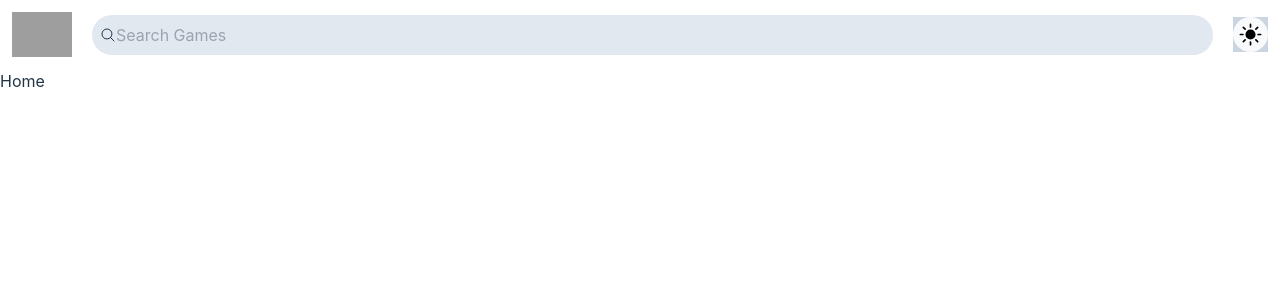
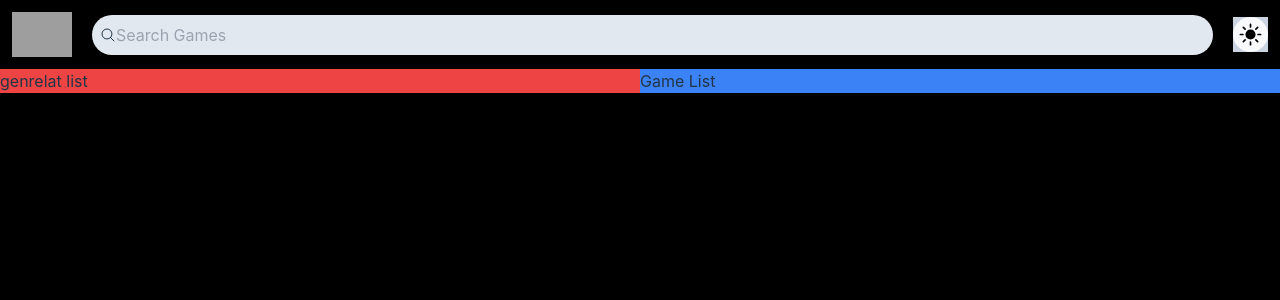
Before and after one commit to mengistuabebe06/Game-Listing-app, a React (Vite) app: page / in a window 1280 px wide. Shown: the top 300 px of the page. Built offline with nearby package versions, Linux system fonts and the light colour scheme; no server answers; grey boxes are pictures that could not be loaded.

Commit message:
fetch api data

```diff
--- a/package.json
+++ b/package.json
@@ -10,6 +10,7 @@
     "preview": "vite preview"
   },
   "dependencies": {
+    "axios": "^1.4.0",
     "react": "^18.2.0",
     "react-dom": "^18.2.0",
     "react-icons": "^4.10.1"
--- a/src/App.jsx
+++ b/src/App.jsx
@@ -1,18 +1,29 @@
-import { useState } from "react";
+import { useEffect, useState } from "react";
 import reactLogo from "./assets/react.svg";
 import viteLogo from "/vite.svg";
 import "./App.css";
 import Home from "./Pages/Home";
 import Header from "./Components/Header";
+import { ThemeContext } from "./Context/ThemeContext";
 
 function App() {
   const [count, setCount] = useState(0);
   const [theam, setTheam] = useState("light");
+
+  useEffect(() => {
+    setTheam(()=> localStorage.getItem('theme')?localStorage.getItem('theme'):'dark')
+  },[])
   return (
-    <div className={`${theam} ${theam == 'dark'?'bg-[121212]':null} h-[100vh]`}>
-      <Header />
-      <Home />
-    </div>
+    <ThemeContext.Provider value={[theam, setTheam]}>
+      <div
+        className={`${theam} ${
+          theam == "dark"?"bg-black" : null
+        } h-[100vh]`}
+      >
+        <Header />
+        <Home />
+      </div>
+    </ThemeContext.Provider>
   );
 }
 
--- /dev/null
+++ b/src/Components/GenreList.jsx
@@ -0,0 +1,18 @@
+import React, { useEffect } from "react";
+import GlobalApi from "../Services/GlobalApi";
+
+function GenreList() {
+  const getGenreList = () => {
+    GlobalApi.getGenreList.then((response) => {
+      console.log(response.data.results);
+      //   return response.json();
+    });
+  };
+
+  useEffect(() => {
+    getGenreList();
+  }, []);
+  return <div>genrelat list</div>;
+}
+
+export default GenreList;
--- a/src/Components/Header.jsx
+++ b/src/Components/Header.jsx
@@ -1,12 +1,19 @@
-import React, { useState } from "react";
+import React, { useContext, useEffect, useState } from "react";
 import logo from "../assets/images/logo.png";
 import { HiOutlineMagnifyingGlass, HiMoon, HiSun } from "react-icons/hi2";
+import { ThemeContext } from "../Context/ThemeContext";
 
 function Header() {
   const [toogle, setToggle] = useState(false);
+  // to recive values from context
+  const [theam, setTheam] = useContext(ThemeContext);
+  // to see the value use useEffect to fetch the data
+  useEffect(() => {
+    console.log("theam", theam);
+  }, []);
 
   return (
-    <div className="flex items-center p-3">
+    <div className="flex items-center p-3 dark:bg-black">
       <img src={logo} width={60} height={60} />
       <div
         className="flex bg-slate-200 p-2 w-full
@@ -16,19 +23,26 @@ function Header() {
         <input
           type="text"
           placeholder="Search Games"
-          className="px bg-transparent dark:bg-gray-500 outline-none"
+          className="px bg-transparent outline-none"
         />
       </div>
       <div className="bg-slate-300">
-        {toogle ? (
+        {theam == "light" ? (
           <HiMoon
             className="text-[35px] bg-slate-200 text-black p-1 rounded-full cursor-pointer"
-            onClick={() => setToggle(!toogle)}
+            onClick={() => {
+              setTheam("dark");
+              // create a local storage
+              localStorage.setItem("theme", "dark");
+            }}
           />
         ) : (
           <HiSun
             className="text-[35px] bg-slate-50 text-black p-1 rounded-full cursor-pointer"
-            onClick={() => setToggle(!toogle)}
+            onClick={() => {
+              setTheam("light");
+              localStorage.setItem("theme", "light");
+            }}
           />
         )}
       </div>
--- /dev/null
+++ b/src/Context/ThemeContext.jsx
@@ -0,0 +1,3 @@
+import React from "react";
+
+export const ThemeContext = React.createContext(null)
--- a/src/Pages/Home.jsx
+++ b/src/Pages/Home.jsx
@@ -1,9 +1,15 @@
-import React from 'react'
+import React from "react";
+import GenreList from "../Components/GenreList";
 
 function Home() {
   return (
-    <div>Home</div>
-  )
+    <div className="grid grid-cols-2">
+      <div className="bg-red-500 h-full hidden md:block">
+        <GenreList />
+      </div>
+      <div className="col-span-1 md:col-span-1 bg-blue-500">Game List</div>
+    </div>
+  );
 }
 
-export default Home
+export default Home;
--- /dev/null
+++ b/src/Services/GlobalApi.jsx
@@ -0,0 +1,14 @@
+import axios, { Axios } from "axios";
+
+const key = "fe898d9435bc4f0faa2f7b9f97801907";
+
+const axiosCreate = axios.create({
+  baseURL: "https://rawg.io/api",
+});
+
+//get genres
+const getGenreList = axiosCreate.get("/genres?key=" + key);
+
+export default {
+  getGenreList,
+};
```
Also changed, not shown: 1 other file (tests, documents, lock files or other folders).
